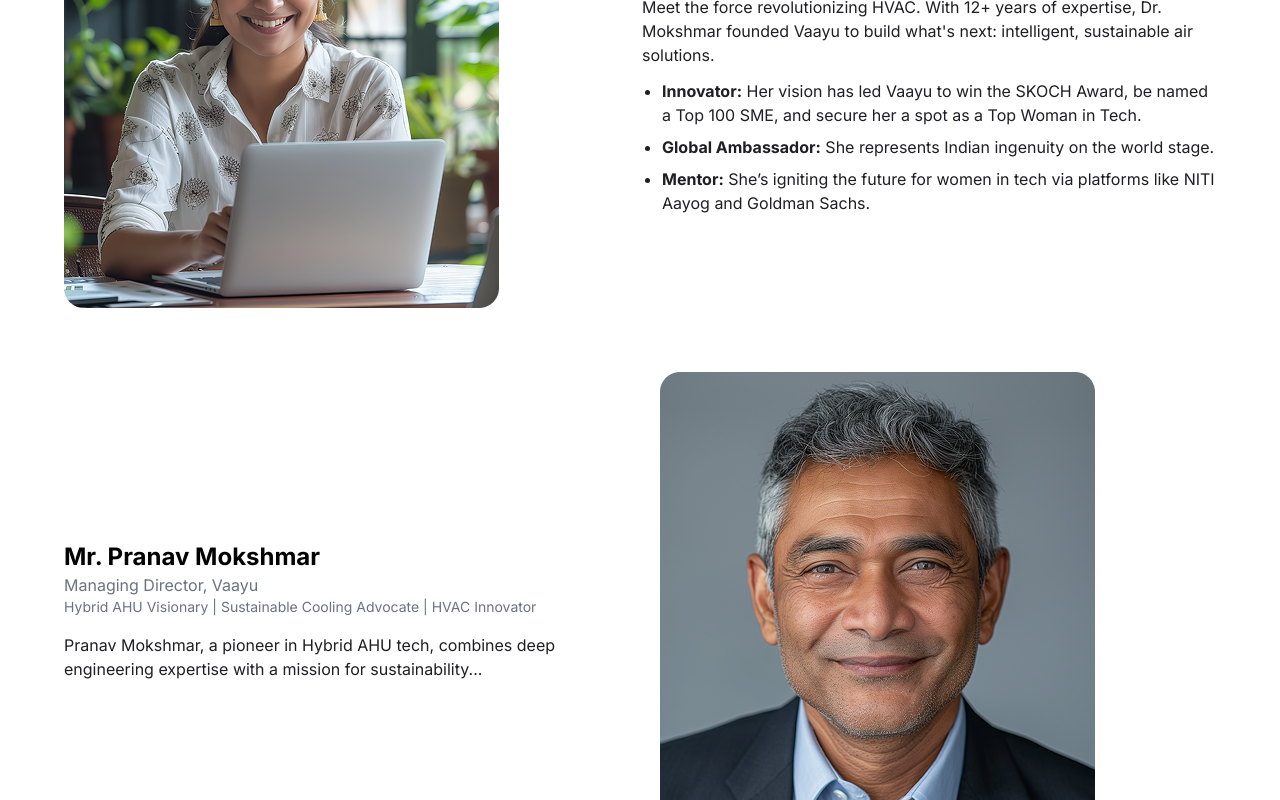
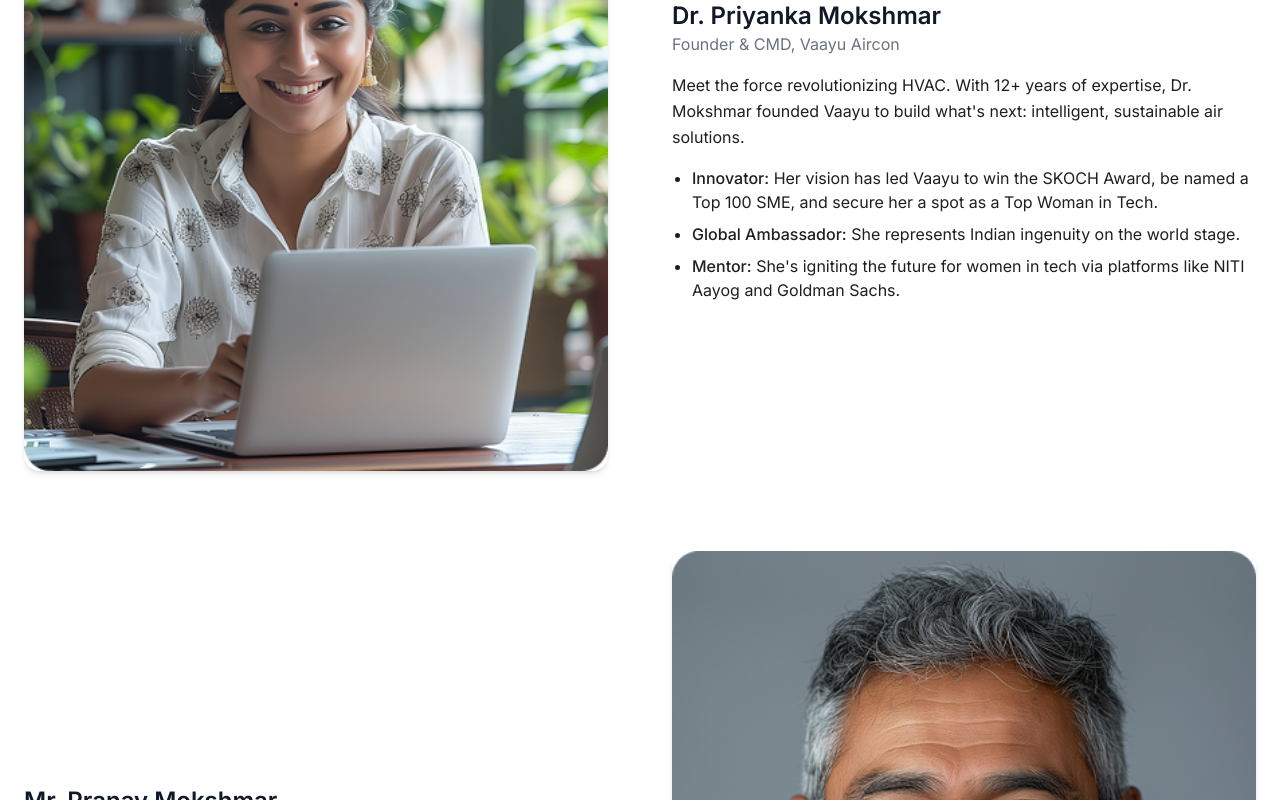
Before and after one commit to sandeep-raghunath/vaayu_india_web, a Next.js app: page /aboutus in a window 1280 px wide. Shown: the part 3180-3980 px from the top of the page. Built offline with nearby package versions, Linux system fonts and the light colour scheme.

Commit message:
Update Leadership.tsx

```diff
--- a/src/components/aboutus/Leadership.tsx
+++ b/src/components/aboutus/Leadership.tsx
@@ -1,49 +1,65 @@
 import React from "react";
+import Image from "next/image";
 
 export default function Leadership() {
   return (
-    <section className="mx-auto max-w-7xl space-y-16 px-16 py-16">
+    <section className="mx-auto max-w-7xl space-y-20 px-6 py-16">
       {/* Priyanka */}
-      <div className="grid items-center gap-1 md:grid-cols-2">
-        <img src="/images/about/priyanka.png" alt="Dr. Priyanka Mokshmar" className="rounded-xl" />
-        <div>
-          <h3 className="text-2xl font-bold">Dr. Priyanka Mokshmar</h3>
+      <div className="grid items-center gap-10 space-y-10 md:grid-cols-2 md:gap-16 md:space-y-0">
+        <Image
+          src="/images/about/priyanka.png"
+          alt="Dr. Priyanka Mokshmar"
+          width={800}
+          height={900}
+          sizes="(min-width: 768px) 50vw, 100vw"
+          className="h-auto w-full rounded-2xl shadow-md"
+        />
+        <div className="max-w-prose">
+          <h3 className="text-2xl font-semibold text-gray-900">Dr. Priyanka Mokshmar</h3>
           <p className="text-gray-500">Founder & CMD, Vaayu Aircon</p>
-          <p className="mt-4 text-gray-700">
+          <p className="mt-4 leading-relaxed text-gray-700">
             Meet the force revolutionizing HVAC. With 12+ years of expertise, Dr. Mokshmar founded
-            Vaayu to build what's next: intelligent, sustainable air solutions.
+            Vaayu to build what&apos;s next: intelligent, sustainable air solutions.
           </p>
-          <ul className="mt-3 ml-5 list-disc space-y-2 text-gray-700">
+          <ul className="mt-4 ml-5 list-disc space-y-2 text-gray-700">
             <li>
-              <strong>Innovator:</strong> Her vision has led Vaayu to win the SKOCH Award, be named
-              a Top 100 SME, and secure her a spot as a Top Woman in Tech.
+              <span className="font-medium">Innovator:</span> Her vision has led Vaayu to win the
+              SKOCH Award, be named a Top 100 SME, and secure her a spot as a Top Woman in Tech.
             </li>
             <li>
-              <strong>Global Ambassador:</strong> She represents Indian ingenuity on the world
-              stage.
+              <span className="font-medium">Global Ambassador:</span> She represents Indian
+              ingenuity on the world stage.
             </li>
             <li>
-              <strong>Mentor:</strong> She’s igniting the future for women in tech via platforms
-              like NITI Aayog and Goldman Sachs.
+              <span className="font-medium">Mentor:</span> She&apos;s igniting the future for women
+              in tech via platforms like NITI Aayog and Goldman Sachs.
             </li>
           </ul>
         </div>
       </div>
 
       {/* Pranav */}
-      <div className="grid items-center gap-10 md:grid-cols-2">
-        <div>
-          <h3 className="text-2xl font-bold">Mr. Pranav Mokshmar</h3>
+      <div className="grid items-center gap-10 space-y-10 md:grid-cols-2 md:gap-16 md:space-y-0">
+        <div className="max-w-prose">
+          <h3 className="text-2xl font-semibold text-gray-900">Mr. Pranav Mokshmar</h3>
           <p className="text-gray-500">Managing Director, Vaayu</p>
-          <p className="text-sm text-gray-500">
-            Hybrid AHU Visionary | Sustainable Cooling Advocate | HVAC Innovator
+          <p className="mt-1 text-sm text-gray-500 italic">
+            Hybrid AHU Visionary • Sustainable Cooling Advocate • HVAC Innovator
           </p>
-          <p className="mt-4 text-gray-700">
-            Pranav Mokshmar, a pioneer in Hybrid AHU tech, combines deep engineering expertise with
-            a mission for sustainability...
+          <p className="mt-4 leading-relaxed text-gray-700">
+            Pranav Mokshmar, a pioneer in Hybrid AHU technology, combines deep engineering expertise
+            with a mission for sustainability. His work is redefining the way cooling systems
+            balance performance and environmental impact.
           </p>
         </div>
-        <img src="/images/about/pranav.png" alt="Mr. Pranav Mokshmar" className="rounded-xl" />
+        <Image
+          src="/images/about/pranav.png"
+          alt="Mr. Pranav Mokshmar"
+          width={800}
+          height={900}
+          sizes="(min-width: 768px) 50vw, 100vw"
+          className="h-auto w-full rounded-2xl shadow-md"
+        />
       </div>
     </section>
   );
```
